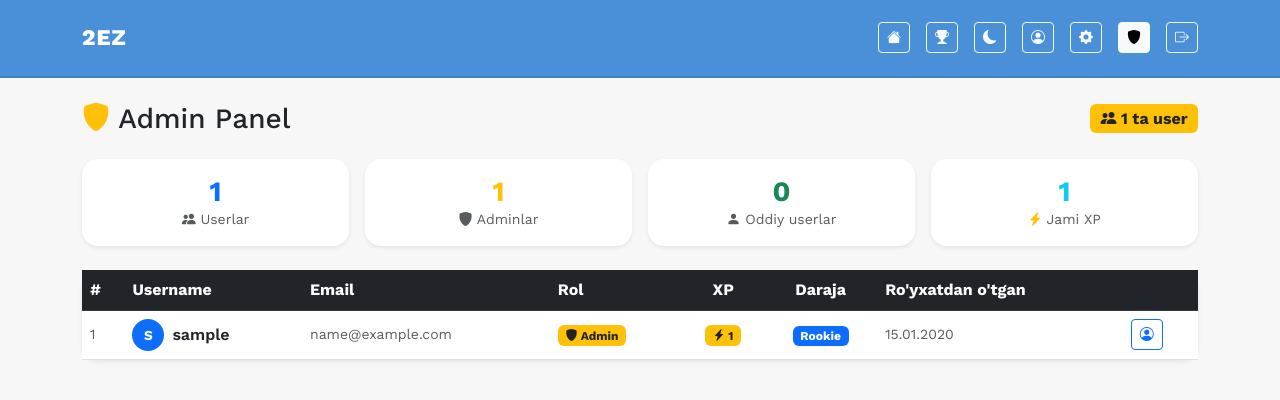
After one commit to dvrone/2EZ-exam, a Flask app: page /admin in a window 1280 px wide. The commit adds this page. Shown: the top 400 px of the page. Run offline with Flask 3, Linux system fonts and the light colour scheme; a user stored in the database is signed in; tables that the repository leaves empty hold one stand-in row (values such as "Sample post").

Commit message:
Add admin panel with user list

```diff
--- /dev/null
+++ b/app/templates/auth/admin.html
@@ -0,0 +1,161 @@
+{% extends 'base.html' %}
+{% block title %}Admin Panel{% endblock %}
+{% block content %}
+    <!-- Header -->
+    <div class="d-flex justify-content-between align-items-center mb-4">
+        <h3 class="mb-0">
+            <i class="bi bi-shield-fill text-warning"></i> Admin Panel
+        </h3>
+        <span class="badge bg-warning text-dark fs-6">
+            <i class="bi bi-people-fill"></i> {{ users|length }} ta user
+        </span>
+    </div>
+    <!-- Statistika -->
+    <div class="row g-3 mb-4">
+        <div class="col-6 col-md-3">
+            <div class="card border-0 shadow-sm text-center p-3">
+                <h3 class="fw-bold text-primary mb-0">{{ users|length }}</h3>
+                <small class="text-muted">
+                    <i class="bi bi-people-fill"></i> Userlar
+                </small>
+            </div>
+        </div>
+        <div class="col-6 col-md-3">
+            <div class="card border-0 shadow-sm text-center p-3">
+                <h3 class="fw-bold text-warning mb-0">{{ users|selectattr("is_admin") |list|length }}</h3>
+                <small class="text-muted">
+                    <i class="bi bi-shield-fill"></i> Adminlar
+                </small>
+            </div>
+        </div>
+        <div class="col-6 col-md-3">
+            <div class="card border-0 shadow-sm text-center p-3">
+                <h3 class="fw-bold text-success mb-0">{{ users|rejectattr("is_admin") |list|length }}</h3>
+                <small class="text-muted">
+                    <i class="bi bi-person-fill"></i> Oddiy userlar
+                </small>
+            </div>
+        </div>
+        <div class="col-6 col-md-3">
+            <div class="card border-0 shadow-sm text-center p-3">
+                <h3 class="fw-bold text-info mb-0">{{ users|sum(attribute='xp') }}</h3>
+                <small class="text-muted">
+                    <i class="bi bi-lightning-charge-fill text-warning"></i> Jami XP
+                </small>
+            </div>
+        </div>
+    </div>
+    <!-- Userlar jadvali -->
+    <div class="card border-0 shadow-sm d-none d-md-block mb-4">
+        <div class="table-responsive">
+            <table class="table table-hover align-middle mb-0">
+                <thead class="table-dark">
+                    <tr>
+                        <th>#</th>
+                        <th>Username</th>
+                        <th>Email</th>
+                        <th>Rol</th>
+                        <th class="text-center">XP</th>
+                        <th class="text-center">Daraja</th>
+                        <th>Ro'yxatdan o'tgan</th>
+                        <th></th>
+                    </tr>
+                </thead>
+                <tbody>
+                    {% for user in users %}
+                        <tr>
+                            <td class="text-muted small">{{ loop.index }}</td>
+                            <td>
+                                <div class="d-flex align-items-center gap-2">
+                                    <div class="rounded-circle bg-primary d-flex align-items-center justify-content-center text-white fw-bold"
+                                         style="width: 32px;
+                                                height: 32px;
+                                                min-width: 32px;
+                                                font-size: 0.85rem">{{ user.username[0]|upper }}</div>
+                                    <span class="fw-semibold">{{ user.username }}</span>
+                                </div>
+                            </td>
+                            <td class="text-muted small">{{ user.email }}</td>
+                            <td>
+                                {% if user.is_admin %}
+                                    <span class="badge bg-warning text-dark">
+                                        <i class="bi bi-shield-fill"></i> Admin
+                                    </span>
+                                {% else %}
+                                    <span class="badge bg-secondary">
+                                        <i class="bi bi-person-fill"></i> User
+                                    </span>
+                                {% endif %}
+                            </td>
+                            <td class="text-center">
+                                <span class="badge bg-warning text-dark">
+                                    <i class="bi bi-lightning-charge-fill"></i> {{ user.xp }}
+                                </span>
+                            </td>
+                            <td class="text-center">
+                                <span class="badge bg-primary">{{ user.level_name }}</span>
+                            </td>
+                            <td class="text-muted small">{{ user.created_at.strftime("%d.%m.%Y") }}</td>
+                            <td>
+                                {% if user.id != current_user.id %}
+                                    <a href="{{ url_for('auth.user_profile', user_id=user.id) }}"
+                                       class="btn btn-outline-secondary btn-sm">
+                                        <i class="bi bi-eye"></i>
+                                    </a>
+                                {% else %}
+                                    <a href="{{ url_for("auth.profile") }}"
+                                       class="btn btn-outline-primary btn-sm">
+                                        <i class="bi bi-person-circle"></i>
+                                    </a>
+                                {% endif %}
+                            </td>
+                        </tr>
+                    {% endfor %}
+                </tbody>
+            </table>
+        </div>
+    </div>
+    <!-- Mobil: kartalar -->
+    <div class="d-md-none mb-4">
+        {% for user in users %}
+            <div class="card border-0 shadow-sm mb-3 p-3">
+                <div class="d-flex align-items-center gap-3">
+                    <div class="rounded-circle bg-primary d-flex align-items-center justify-content-center text-white fw-bold"
+                         style="width: 42px;
+                                height: 42px;
+                                min-width: 42px;
+                                font-size: 1.1rem">{{ user.username[0]|upper }}</div>
+                    <div class="flex-grow-1">
+                        <div class="d-flex align-items-center gap-2 flex-wrap">
+                            <span class="fw-bold">{{ user.username }}</span>
+                            {% if user.is_admin %}
+                                <span class="badge bg-warning text-dark">
+                                    <i class="bi bi-shield-fill"></i>
+                                </span>
+                            {% endif %}
+                            {% if user.id == current_user.id %}<span class="badge bg-primary">Sen</span>{% endif %}
+                        </div>
+                        <small class="text-muted">{{ user.email }}</small>
+                    </div>
+                    <div class="text-end">
+                        <span class="badge bg-warning text-dark d-block mb-1">
+                            <i class="bi bi-lightning-charge-fill"></i> {{ user.xp }} XP
+                        </span>
+                        {% if user.id != current_user.id %}
+                            <a href="{{ url_for('auth.user_profile', user_id=user.id) }}"
+                               class="btn btn-outline-secondary btn-sm">
+                                <i class="bi bi-eye"></i>
+                            </a>
+                        {% else %}
+                            <a href="{{ url_for("auth.profile") }}"
+                               class="btn btn-outline-primary btn-sm">
+                                <i class="bi bi-person-circle"></i>
+                            </a>
+                        {% endif %}
+                    </div>
+                </div>
+            </div>
+        {% endfor %}
+    </div>
+    <div class="mb-5"></div>
+{% endblock %}
--- a/app/templates/partials/navbar.html
+++ b/app/templates/partials/navbar.html
@@ -35,6 +35,14 @@
                    title="Sozlamalar">
                     <i class="bi bi-gear-fill"></i>
                 </a>
+                {% if current_user.is_admin %}
+                    <a href="{{ url_for("auth.admin_panel") }}"
+                       class="btn btn-outline-light btn-sm {% if request.endpoint == 'auth.admin_panel' %}active{% endif %}"
+                       data-bs-toggle="tooltip"
+                       title="Admin Panel">
+                        <i class="bi bi-shield-fill"></i>
+                    </a>
+                {% endif %}
                 <a href="{{ url_for("auth.logout") }}"
                    class="btn btn-outline-light btn-sm"
                    data-bs-toggle="tooltip"
--- a/routes/auth.py
+++ b/routes/auth.py
@@ -183,3 +183,12 @@ def user_profile(user_id):
         total_questions=total_questions,
         avg_percentage=avg_percentage,
     )
+
+
+@auth.route("/admin")
+@login_required
+def admin_panel():
+    if not current_user.is_admin:
+        abort(404)
+    users = User.query.order_by(User.created_at.desc()).all()
+    return render_template("auth/admin.html", users=users)
```
